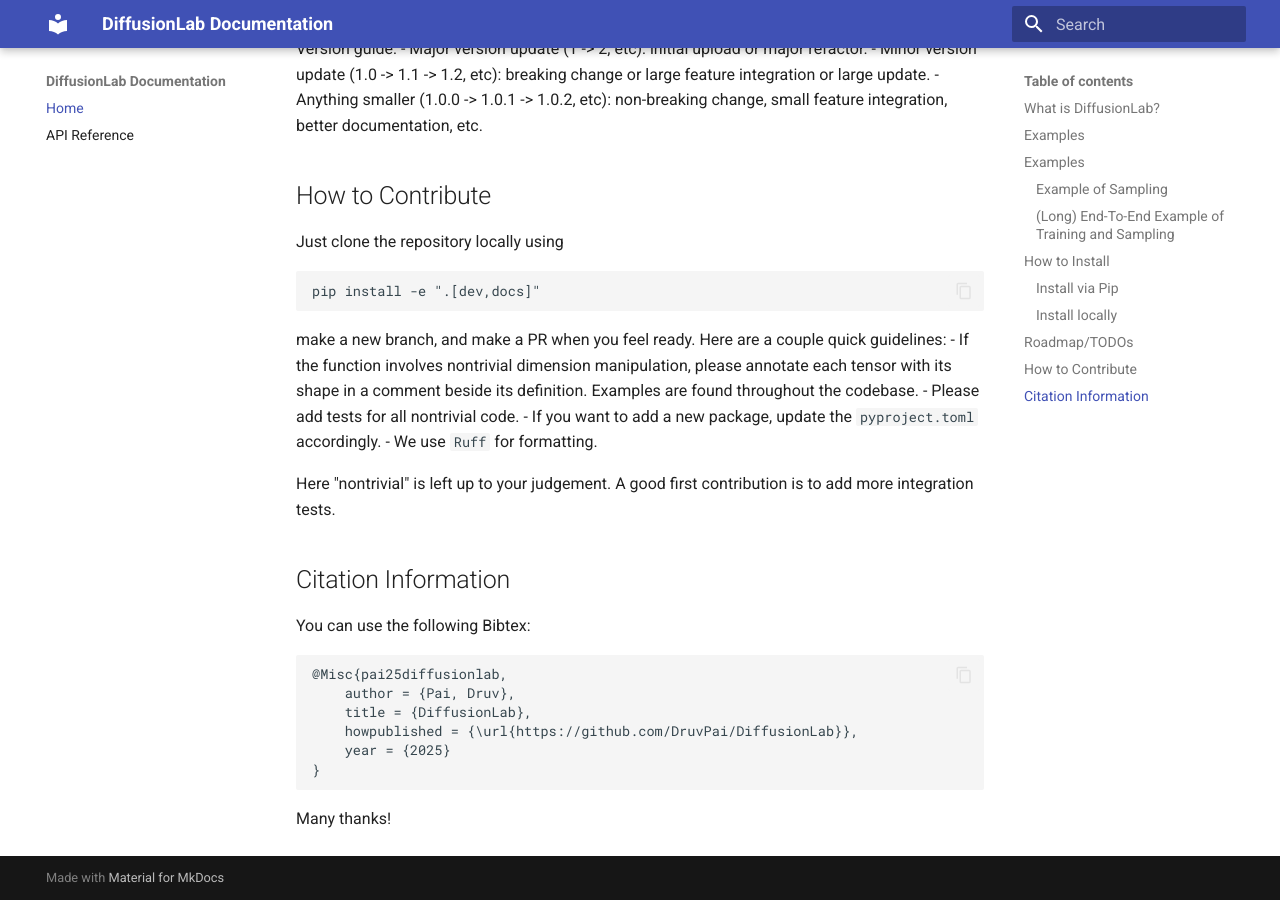
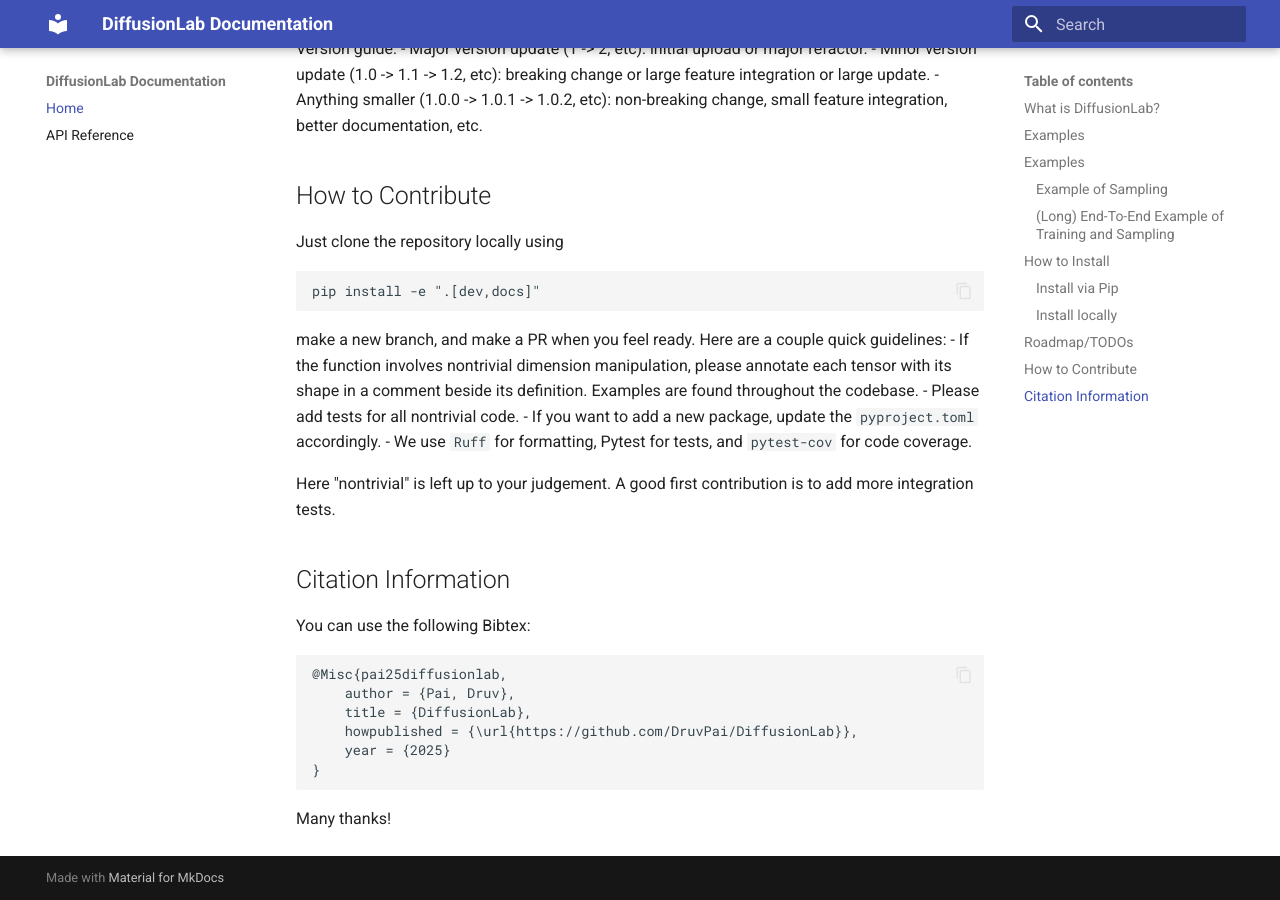
Before and after one commit to DruvPai/DiffusionLab, an MkDocs documentation site: the page built from docs/index.md, in a window 1280 px wide and 900 px high, scrolled down 2671 px. Built offline with MkDocs 1.6.1 and Material for MkDocs 9.7.7, drawn with Linux system fonts in a browser that asks for light colours.

Commit message:
fix tests and docs

```diff
--- a/docs/index.md
+++ b/docs/index.md
@@ -7,7 +7,7 @@
     <a href="https://github.com/DruvPai/DiffusionLab">GitHub</a> • <code>pip install diffusionlab</code>
   </p>
 
-  <img src="https://github.com/druvpai/diffusionlab/actions/workflows/precommit.yml/badge.svg" alt="Test coverage">
+  <img src="https://github.com/druvpai/diffusionlab/actions/workflows/testing.yml/badge.svg" alt="Tests "> • <img src="https://github.com/druvpai/diffusionlab/actions/workflows/linting_formatting.yml/badge.svg" alt="Linting and Formatting">
 </div>
 
 ## What is DiffusionLab?
@@ -113,7 +113,7 @@
 - If the function involves nontrivial dimension manipulation, please annotate each tensor with its shape in a comment beside its definition. Examples are found throughout the codebase.
 - Please add tests for all nontrivial code.
 - If you want to add a new package, update the `pyproject.toml` accordingly.
-- We use `Ruff` for formatting.
+- We use `Ruff` for formatting, Pytest for tests, and `pytest-cov` for code coverage.
 
 Here "nontrivial" is left up to your judgement. A good first contribution is to add more integration tests.
 
--- a/pyproject.toml
+++ b/pyproject.toml
@@ -21,7 +21,6 @@
     "mkdocstrings-python>=1.16.5",
 ]
 dev = [
-    "coverage>=7.6.12",
     "pytest>=8.3.5",
     "pytest-cov>=6.0.0",
     "ruff>=0.11.0",
```
Also changed, not shown: README.md (+1 -1 lines), 5 other files.
